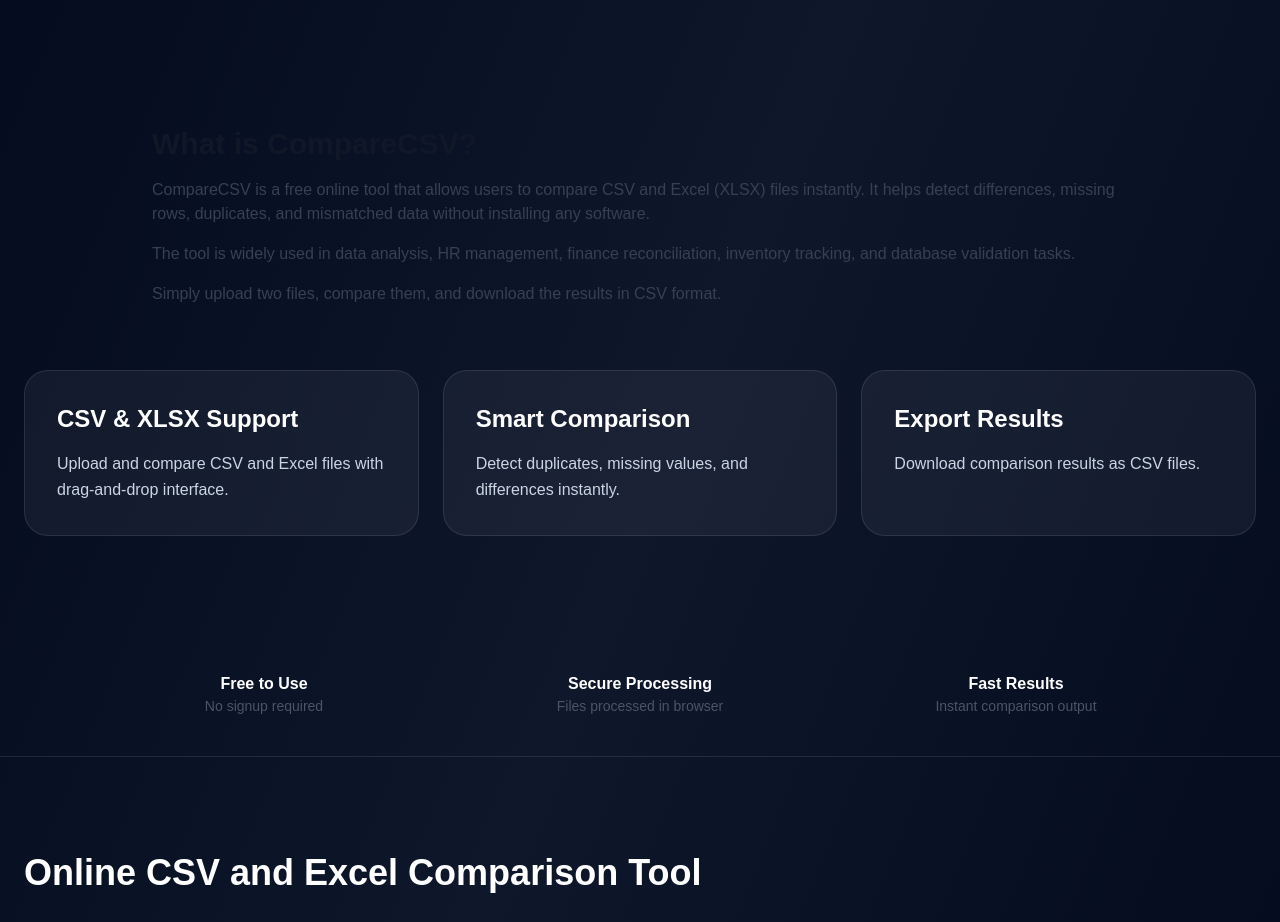
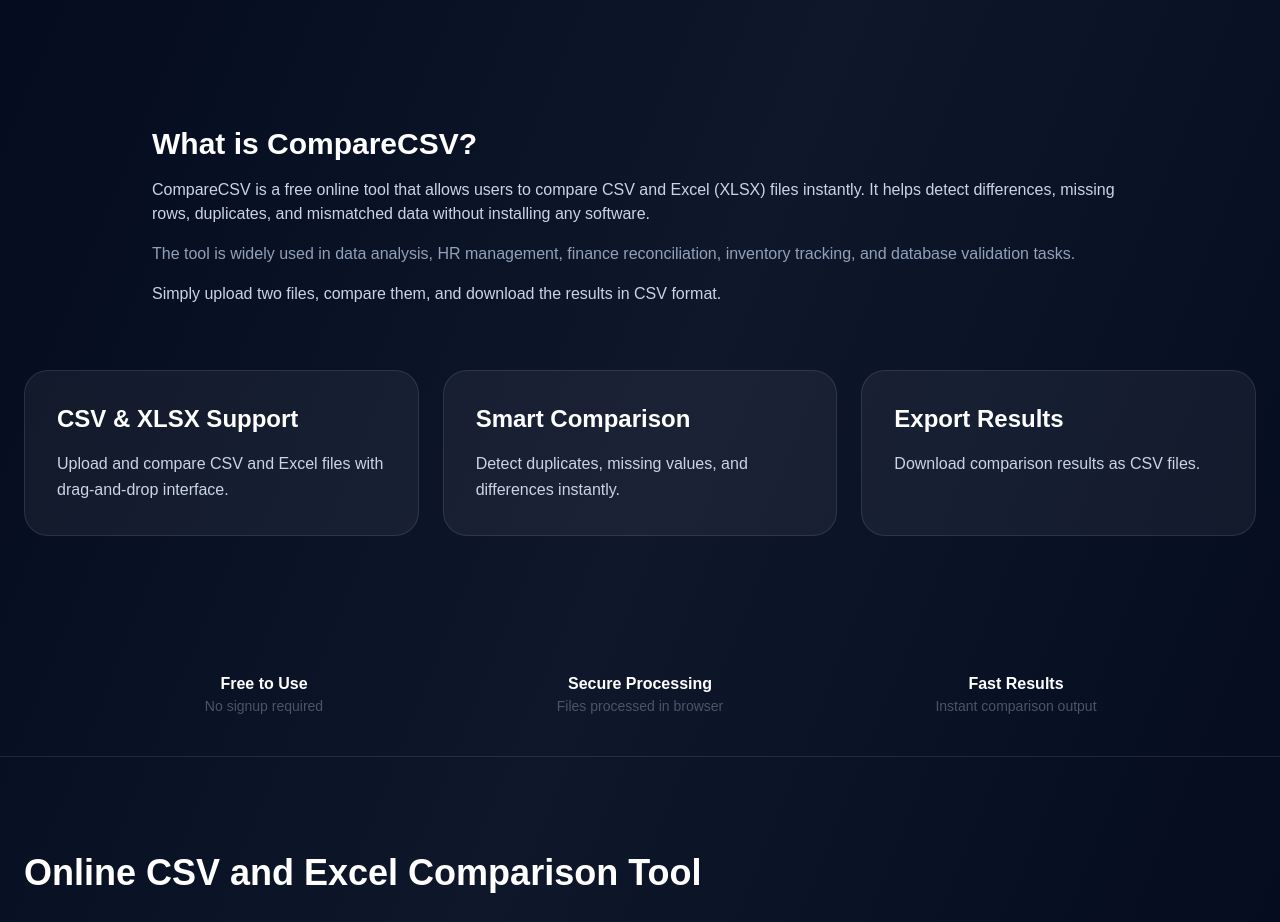
Before and after one commit to namrata505/comparecsv, a Next.js app: page / in a window 1280 px wide. Shown: the part 1080-2002 px from the top of the page. Built offline with nearby package versions, Linux system fonts and the light colour scheme.

Commit message:
SEO + trust section + UI improvements

```diff
--- a/app/page.tsx
+++ b/app/page.tsx
@@ -62,22 +62,22 @@ export default function Home() {
         </div>
 
       </section>
+
+
       <section className="max-w-5xl mx-auto px-6 py-16 text-gray-700">
-        <h2 className="text-3xl font-bold text-gray-900 mb-4">
+        <h2 className="text-3xl font-bold text-white mb-4">
           What is CompareCSV?
         </h2>
 
-        <p className="mb-4">
-          CompareCSV is a free online tool that allows users to compare CSV and Excel (XLSX) files instantly.
-          It helps detect differences, missing rows, duplicates, and mismatched data without installing any software.
+        <p className="mb-4 text-slate-300">
+          CompareCSV is a free online tool that allows users to compare CSV and Excel (XLSX) files instantly. It helps detect differences, missing rows, duplicates, and mismatched data without installing any software.
         </p>
 
-        <p className="mb-4">
-          The tool is widely used in data analysis, HR management, finance reconciliation, inventory tracking,
-          and database validation tasks.
+        <p className="mb-4 text-slate-400">
+          The tool is widely used in data analysis, HR management, finance reconciliation, inventory tracking, and database validation tasks.
         </p>
 
-        <p>
+        <p className="text-slate-300">
           Simply upload two files, compare them, and download the results in CSV format.
         </p>
       </section>
@@ -112,7 +112,7 @@ export default function Home() {
 
       </section>
 
-      {/* Trust section */}
+      {/* Trust */}
       <section className="max-w-6xl mx-auto px-6 py-10 grid md:grid-cols-3 gap-6 text-center">
           <div>
             <h3 className="font-semibold">Free to Use</h3>
```
